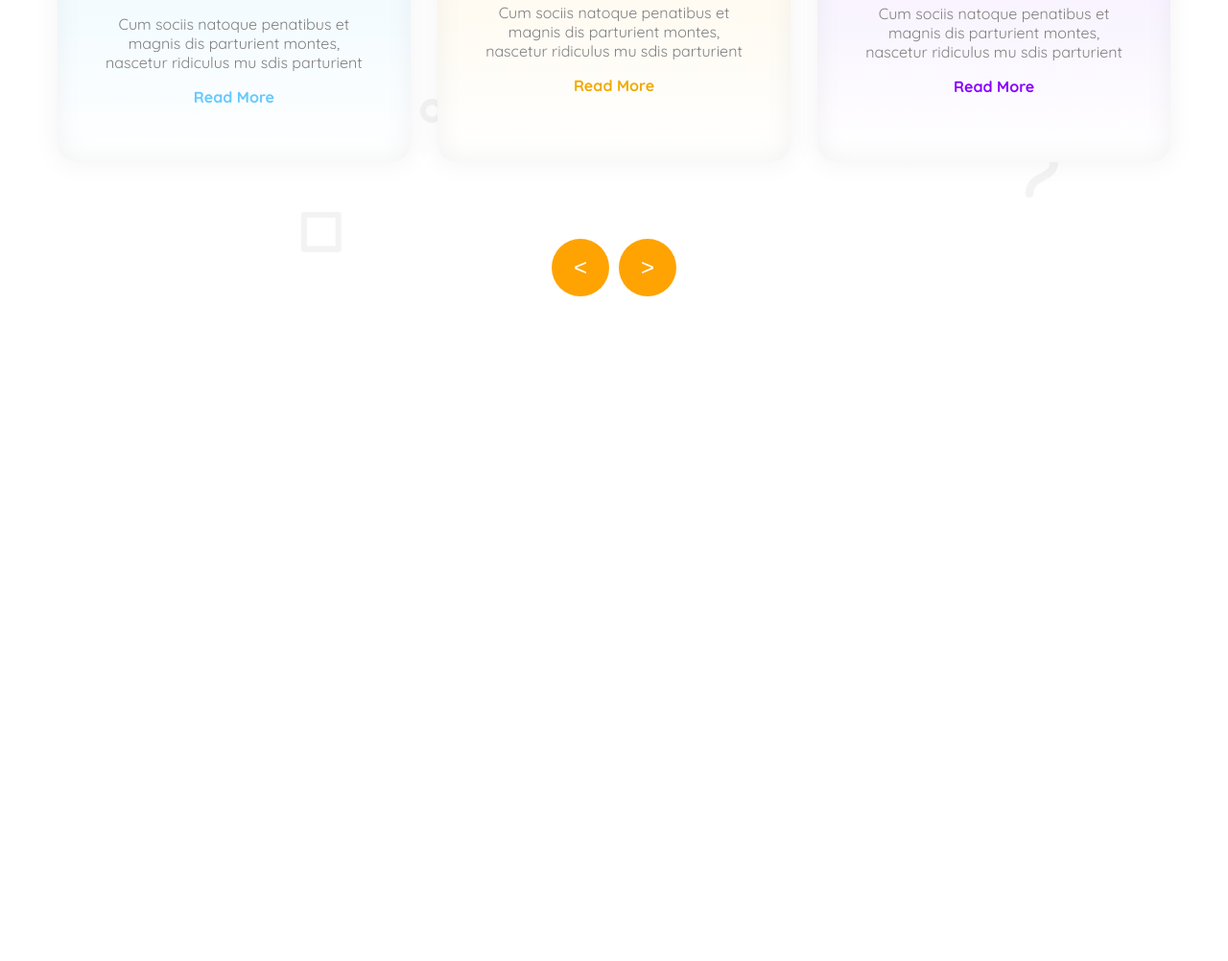
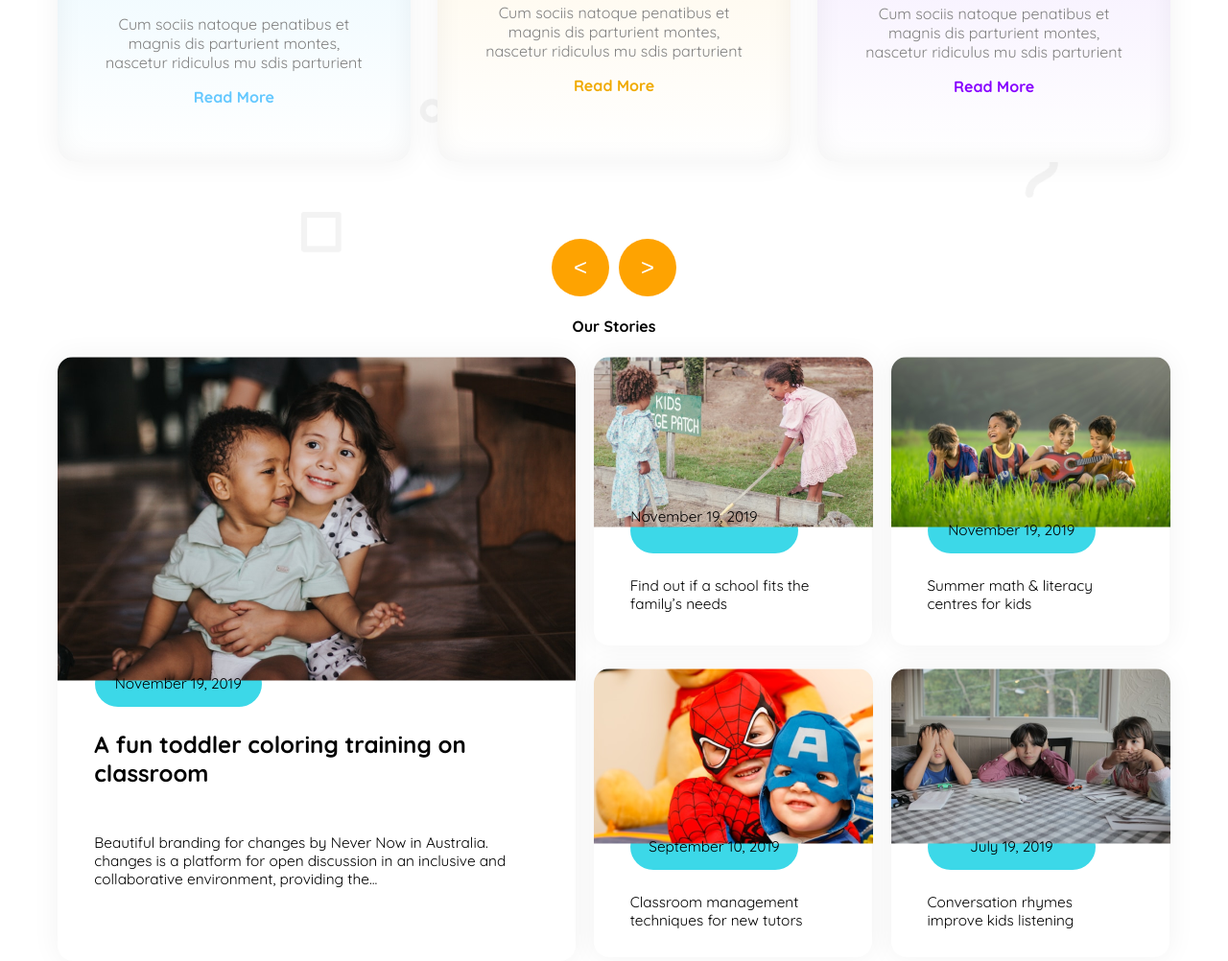
Before and after one commit to Radowan07/Kds_School, a plain HTML site: page index.html in a window 1280 px wide. Shown: the part 1107-2109 px from the top of the page at 96% size. Before the commit the page ends 1416 px from the top, so only its background shows below. Drawn offline with Linux system fonts and the light colour scheme.

Commit message:
add this new code

```diff
--- a/index.html
+++ b/index.html
@@ -75,7 +75,49 @@
                 <button class="left-arrow">&lt;</button>
                 <button class="right-arrow">&gt;</button>
             </div>
-             </div>
+        </div>
+        <section class="stories-section">
+            <h4 class="stories-title text-align">Our Stories</h4>
+            <div class="stories-card">
+                <div class="stories-card-one">
+                    <img class="picture-one" src="assets/story-1.png" alt="">
+                    <h4 class="story-date"><span class="test">November 19, 2019</span></h4>
+                    <h3 class="story-title">A fun toddler coloring training on
+                        classroom</h3>
+                    <p class="story-description">Beautiful branding for changes by Never Now in Australia.<br>
+                        changes is a platform for open discussion in an inclusive and<br>
+                        collaborative environment, providing the...</p>
+                </div>
+                <div class="card-second-part">
+                <div class="stories-card-two sizing">
+                    <img class="pic-radious" src="assets/story-2.png" alt="">
+
+                    <h4 class="story-date"><span class="test-">November 19, 2019</span></h4>
+                    <p class="story-des">Find out if a school fits the
+                        family’s needs</p>
+                    <!-- <p class="story-dsecription"></p> -->
+                </div>
+                <div class="stories-card-three sizing">
+                    <img class="pic-radious" src="assets/story-3.png" alt="">
+                    <h4 class="story-date"><span class="test">November 19, 2019</span></h4>
+                    <p class="story-des">Summer math & literacy
+                        centres for kids</p>
+                </div>
+                <div class="stories-card-four sizing">
+                    <img class="pic-radious" src="assets/story-4.png" alt="">
+                    <h4 class="story-date"><span class="test">September 10, 2019</span></h4>
+                    <p class="story-des">Classroom management
+                        techniques for new tutors</p>
+                </div>
+                <div class="stories-card-five sizing">
+                    <img class="pic-radious" src="assets/story-5.png" alt="">
+                    <h4 class="story-date"><span class="test">July 19, 2019</span></h4>
+                    <p class="story-des">Conversation rhymes
+                        improve kids listening</p>
+                </div>
+                </div>
+            </div>
+        </section>
 
     </main>
     <footer>
--- a/style.css
+++ b/style.css
@@ -14,17 +14,16 @@
 
 .bg {
     background-image: url('assets/bg.png')
-        /* background-size:;  */
-
-        /* background-repeat: no-repeat; */
-
-
 }
 
 /* shared style */
 .display-flex {
     display: flex;
     align-items: center;
+}
+
+.text-align {
+    text-align: center;
 }
 
 .one {
@@ -45,6 +44,19 @@
 
 .align-item {
     align-items: center;
+}
+
+/* for card (2nd) */
+.sizing {
+    width: 290.69px;
+    height: 301.61px;
+    background:#FFFFFF;
+    border-radius: 16px;
+    box-shadow: 0px 0px 28.3px 0.94px rgba(0, 0, 0, 0.05);
+}
+
+.pic-radious {
+    border-radius: 16px 16px 0px 0px;
 }
 
 /* header style */
@@ -259,6 +271,83 @@ body {
     color: #FFFFFF;
 }
 
+.stories-card {
+    display: flex;
+    justify-content: center;
+}
+
+.story-date {
+    font-size: 0.96rem;
+    font-weight: normal;
+    background: rgba(60, 216, 232, 1);
+    border-radius: 47.93px;
+    width: 174.51px;
+    height: 47.93px;
+    border: none;
+    margin-left: 38.5px;
+    margin-top: -25px;
+
+
+}
+
+.story-title {
+    font-size: 1.5rem;
+    font-weight: bold;
+    margin-left: 38.35px;
+
+}
+
+.story-des {
+    font-size: 0.96rem;
+    font-weight: normal;
+    margin-left: 37.91px;
+    margin-right: 51.75px;
+    margin-top: 23.97px;
+    margin-bottom: 33.55px;
+
+}
+
+.test {
+    padding: 14px 19px 14px 19px;
+    display: flex;
+    justify-content: center;
+    text-align: center;
+}
+
+.picture-one {
+    border-radius: ;
+}
+
+/* card one */
+.picture-one {
+    border-radius: 16px 16px 0px 0px;
+}
+
+.stories-card-one {
+    margin-right: 18.73px;
+    background: #FFFFFF;
+    width: 540px;
+    height: 630.52px;
+    border-radius: 16px;
+    box-shadow: 0px 0px 28.3px 0.94px rgba(0, 0, 0, 0.05);
+}
+
+.story-description {
+    margin-left: 38.35px;
+    margin-top: 47.93px;
+    font-size: 0.96rem;
+    font-weight: normal;
+
+}
+.card-second-part{
+    display: grid;
+    grid-template-columns: repeat(2,1fr) ;
+
+}
+.stories-card-two{
+    margin-right: 19.17px;
+    margin-bottom: 19.39px;
+}
 
 
 
@@ -285,17 +374,8 @@ body {
 
 
 
-
-
-
-
-
-
-
-
-
-
-@media screen and (max-width: 390px) {
+/* card section second part */
+. @media screen and (max-width: 390px) {
     .logo {
         width: 46px;
         height: 46px;
@@ -357,9 +437,20 @@ body {
     }
 
     .scl-cetagory-card {
-        display: grid;
-        grid-template-columns: 1fr;
+        flex-direction: column;
+        justify-content: center;
+        align-items: center;
+
     }
+
+    ⚠️⚠️
+
+    /* more work on here */
+    ⚠️⚠️ .card-one {
+        /* padding:28px 36px 28px 36px ; */
+    }
+
+    .card-four {}
 
 
     .chevron {
```
